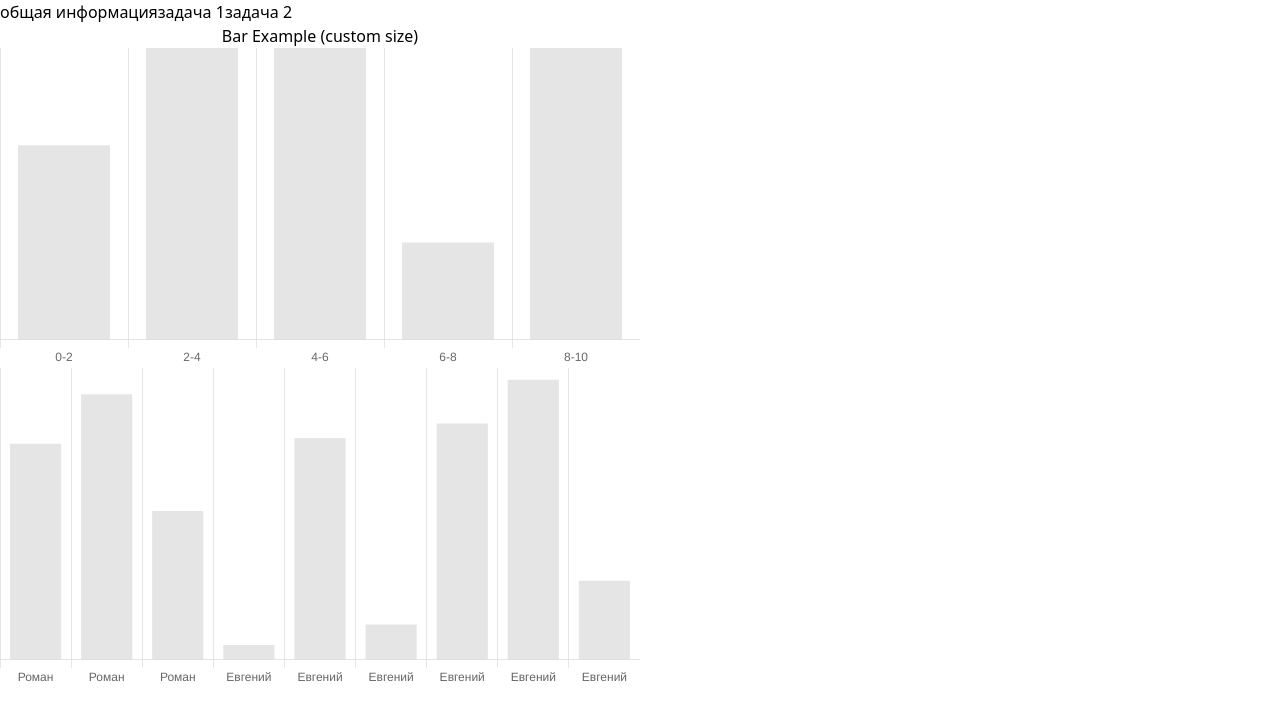
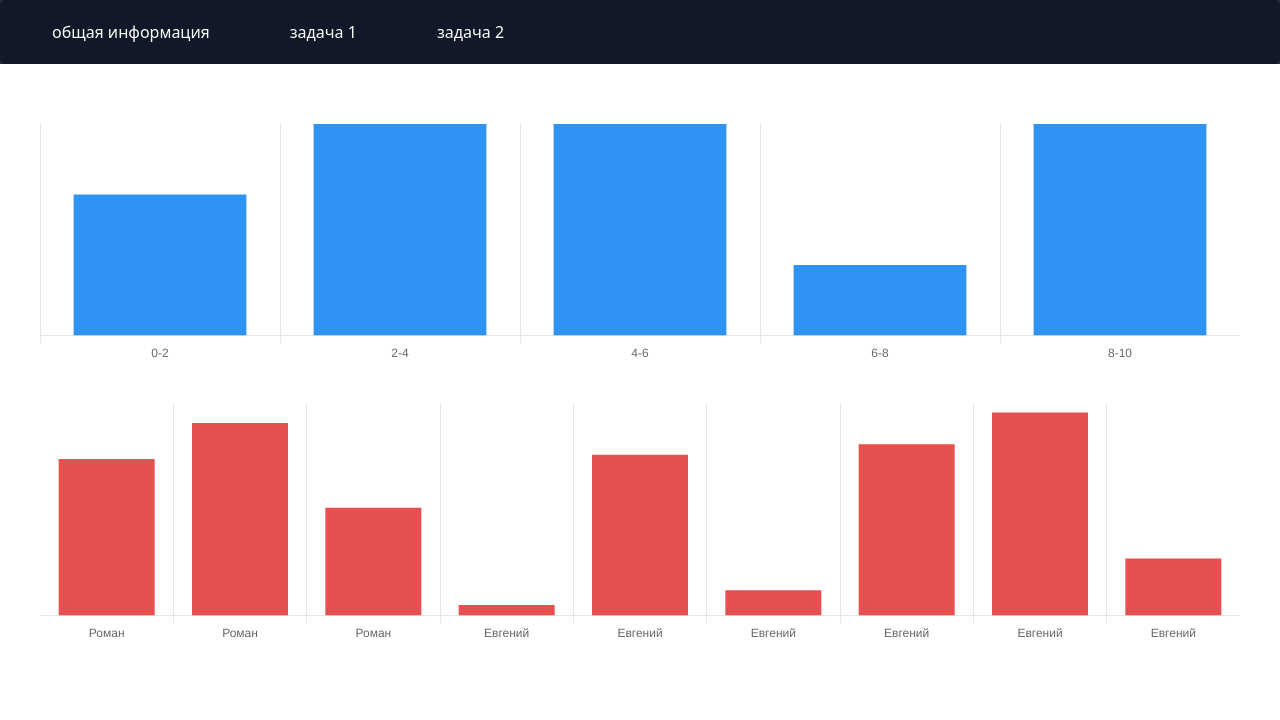
Before and after one commit to hjphopchop/charts, a Next.js app: page /firstTask in a window 1280 px wide. Shown: the top 720 px of the page. Built offline with nearby package versions, Linux system fonts and the light colour scheme.

Commit message:
feat: added some styles and types

```diff
--- a/components/Layout.tsx
+++ b/components/Layout.tsx
@@ -14,19 +14,26 @@ export default function Layout({children}:LayoutProps) {
         <meta name="description" content="Generated by create next app" />
         <link rel="icon" href="/favicon.ico" />
       </Head>
-      <header>
+      <header className="bg-gray-800">
+        <ul className="flex bg-gray-900 text-white px-3 py-5 rounded-md text-base font-medium">
+          <li className="px-10">
             <Link href="/">
               <a>общая информация</a>
             </Link>
+          </li>
+          <li className="px-10">
             <Link href="/firstTask">
               <a>задача 1</a>
             </Link>
+          </li>
+          <li className="px-10">
             <Link href="/secondTask">
               <a>задача 2</a>
             </Link>
+          </li>
+        </ul>
       </header>
       <main>{children}</main>
-
     </>
   );
 }
--- a/components/PowerfullBar.tsx
+++ b/components/PowerfullBar.tsx
@@ -33,9 +33,9 @@ const options = {
     line: {
       tension: 0,
       borderWidth: 2,
-      borderColor: "rgba(47,97,68,1)",
+      borderColor: "rgba(0, 0, 0,0.7)",
       fill: "start",
-      backgroundColor: "rgba(47,47,68,0.3)",
+      backgroundColor: "rgba(0,47,97,0.6)",
     },
     point: {
       radius: 0,
@@ -54,8 +54,7 @@ const options = {
 
 export default function PowerfullBar({ medianCharts }: any) {
   const names = Object.keys(medianCharts);
-
-  const data = {
+  const data:any = {
     labels: [],
     datasets: [],
   };
@@ -66,11 +65,21 @@ export default function PowerfullBar({ medianCharts }: any) {
     }
     fullDataset = fullDataset.concat(medianCharts[item]);
   });
-  console.log(fullDataset);
-  data.datasets.push({ data: fullDataset });
+  data.datasets.push({
+    data: fullDataset,
+    backgroundColor: "rgb(230, 80, 80)",
+  });
 
   console.log(medianCharts);
   console.log(data);
 
-  return <Bar data={data} options={options} />;
+  return (
+    <Bar
+      className="my-10"
+      data={data}
+      height={"1vh"}
+      width={"5vw"}
+      options={options}
+    />
+  );
 }
--- a/components/SimpleBar.tsx
+++ b/components/SimpleBar.tsx
@@ -24,6 +24,8 @@ ChartJS.register(
 );
 
 const options = {
+
+  responsive:true,
   plugins: {
     legend: {
       display: false,
@@ -32,7 +34,7 @@ const options = {
   elements: {
     line: {
       tension: 0,
-      borderWidth: 2,
+      borderWidth: 1,
       borderColor: "rgba(47,97,68,1)",
       fill: "start",
       backgroundColor: "rgba(47,47,68,0.3)",
@@ -52,14 +54,15 @@ const options = {
   },
 };
 
-export default function SimpleBar({ lowHightCharts }: any) {
+export default function SimpleBar({ lowHightCharts }:any) {
   const data = {
     labels: ["0-2", "2-4", "4-6", "6-8", "8-10"],
     datasets: [
       {
         data: lowHightCharts,
+        backgroundColor: "rgb(46, 147, 242)",
       },
     ],
   };
-  return <Bar data={data} options={options} />;
+  return <Bar className="my-5 w-1/2" data={data} height={"1vh"} width={'5vw'} options={options} />;
 }
--- a/pages/firstTask.tsx
+++ b/pages/firstTask.tsx
@@ -4,15 +4,13 @@ import PowerfullBar from "../components/PowerfullBar";
 import SimpleBar from "../components/SimpleBar";
 import { interceptionData, medianData } from "../utils/logic";
 
-
 export default function FirstTask({ lowHightCharts, medianCharts }: any) {
-  console.log(medianCharts)
+  console.log(medianCharts);
   return (
     <Layout>
-      <div className="w-1/2 text-center">
-        <h2>Bar Example (custom size)</h2>
-        <SimpleBar lowHightCharts={lowHightCharts} />
-        <PowerfullBar medianCharts={medianCharts} />
+      <div className="container mx-auto py-10 px-10">
+        <SimpleBar className="py-5" lowHightCharts={lowHightCharts} />
+        <PowerfullBar className="py-5" medianCharts={medianCharts} />
       </div>
     </Layout>
   );
@@ -21,10 +19,10 @@ export default function FirstTask({ lowHightCharts, medianCharts }: any) {
 export async function getServerSideProps() {
   const res = await fetch("http://localhost:3000/api/data");
   const answers = await res.json();
-  const medianCharts = medianData(answers,0)
-  console.log(`median ${medianCharts}`)
-  const lowHightCharts = interceptionData(answers,0);
+  const medianCharts = medianData(answers, 0);
+  console.log(`median ${medianCharts}`);
+  const lowHightCharts = interceptionData(answers, 0);
   return {
-    props: { lowHightCharts, medianCharts},
+    props: { lowHightCharts, medianCharts },
   };
 }
--- a/pages/index.tsx
+++ b/pages/index.tsx
@@ -9,9 +9,8 @@ import { interceptionData, medianData } from '../utils/logic'
 export default function Home({lowHightCharts, medianCharts}) {
   return (
     <Layout>
-      <div className="w-1/2 text-center">
-        <h2>Bar Example (custom size)</h2>
-        <SimpleBar lowHightCharts={lowHightCharts} />
+      <div className="container mx-auto py-10 px-10">
+        <SimpleBar  lowHightCharts={lowHightCharts} />
         <PowerfullBar medianCharts={medianCharts} />
       </div>
     </Layout>
--- a/pages/secondTask.tsx
+++ b/pages/secondTask.tsx
@@ -8,10 +8,9 @@ export default function FirstTask({ lowHightCharts, medianCharts }: any) {
   console.log(medianCharts);
   return (
     <Layout>
-      <div className="w-1/2 text-center">
-        <h2>Bar Example (custom size)</h2>
-        <SimpleBar lowHightCharts={lowHightCharts} />
-        <PowerfullBar medianCharts={medianCharts} />
+      <div className="container mx-auto py-10 px-10">
+        <SimpleBar className="my-10" lowHightCharts={lowHightCharts} />
+        <PowerfullBar className="my-10" medianCharts={medianCharts} />
       </div>
     </Layout>
   );
```
Lines whose indentation alone changed are shown as unchanged.
